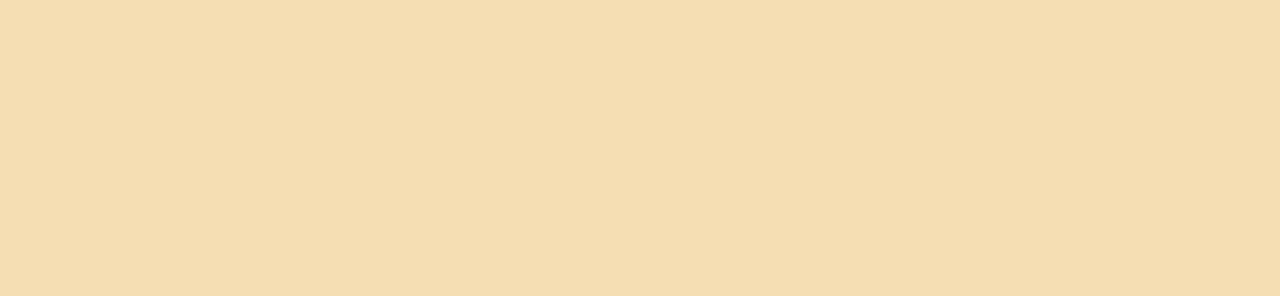
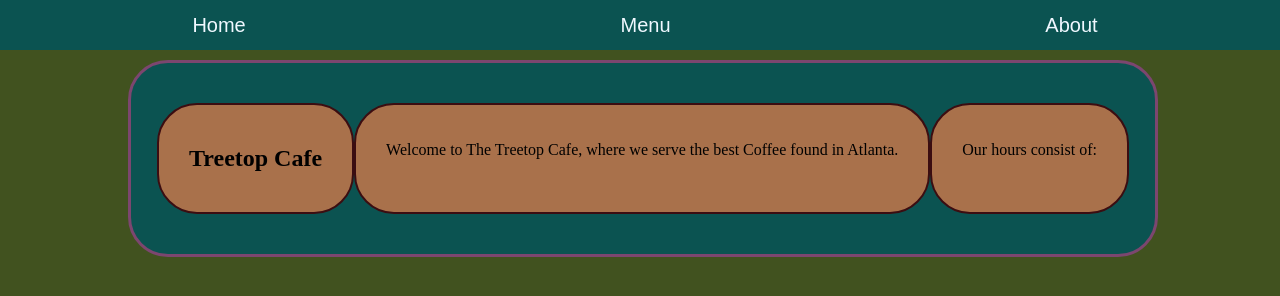
Before and after one commit to jwatkins74/RestraurantPage, a website built with webpack: page src/template.html in a window 1280 px wide. Shown: the top 296 px of the page. Built offline with nearby package versions, Linux system fonts and the light colour scheme.

Commit message:
Added tabs

```diff
--- a/src/index.js
+++ b/src/index.js
@@ -1 +1,56 @@
 import "./styles.css";
+
+const nav = document.getElementsByTagName("nav")[0];
+nav.classList.add("nav");
+let butt1 = document.getElementById("Home");
+let butt2 = document.getElementById("About");
+let butt3 = document.getElementById("Menu");
+butt1.addEventListener("click",() => {
+    displayHome();
+})
+butt2.addEventListener("click",() => {
+    displayAbout();
+})
+butt3.addEventListener("click",() => {
+    displayMenu();
+})
+const content = document.getElementById("content")
+function displayHome(){
+    content.innerHTML ="";
+
+    let header = document.createElement("h2");
+    let headerDiv = document.createElement("div");
+    headerDiv.classList.add("box")
+    header.textContent = "Treetop Cafe";
+    headerDiv.appendChild(header);
+    content.appendChild(headerDiv);
+
+    let welcome = document.createElement("p");
+    let welcomeDiv = document.createElement("div");
+    welcomeDiv.classList.add("box")
+    welcome.textContent = "Welcome to The Treetop Cafe, where we serve the best Coffee found in Atlanta.";
+    welcomeDiv.appendChild(welcome);
+    content.appendChild(welcomeDiv);
+
+    let hours = document.createElement("p");
+    let hoursDiv = document.createElement("div");
+    hoursDiv.classList.add("box")
+    hours.textContent = "Our hours consist of: ";
+    hoursDiv.appendChild(hours);
+    content.appendChild(hoursDiv);
+
+}
+function displayMenu(){
+    content.innerHTML ="";
+    let a = document.createElement("p")
+    a.textContent = "Menu";
+    content.appendChild(a);
+}
+function displayAbout(){
+    content.innerHTML ="";
+    let a = document.createElement("p")
+    a.textContent = "About";
+    content.appendChild(a);
+
+}
+displayHome();
--- a/src/styles.css
+++ b/src/styles.css
@@ -1,3 +1,52 @@
 body{
-    background-color: wheat;
+    background-color: #41521F;
+    height: 200vh;
+    margin: 0;
+    overflow-x: initial;
 }
+
+.nav {
+    background-color: #0B5351;
+    top: 0;
+    display: flex;
+    justify-content: space-around;
+    height: 40px;
+    position: fixed;
+    width: 100vw;
+    padding: 5px;
+}
+.nav > * {
+    border: none;
+    background-color: transparent;
+    color: aliceblue;
+    font-size: 20px;
+}
+#content {
+    margin-top: 60px;
+    margin-left: 10vw;
+    margin-right: 10vw;
+    background-color: #0B5351;
+    display: flex;
+    flex-wrap: wrap;
+    width: 80vw;
+    justify-content: center;
+    border: solid #7c466f 3px;
+    border-radius: 40px;
+
+}
+
+.box {
+    padding-top: 20px;
+    padding-bottom: 20px;
+    padding-left: 30px;
+    padding-right: 30px;
+    text-align: center;
+    width: fit-content;
+    background-color: #A9714B;
+    border: solid #3B0D11 2px;
+    border-radius: 40px;
+    flex-shrink: 0;
+    flex-grow: 0;
+    margin-top: 5vh;
+    margin-bottom: 5vh;
+}
--- a/src/template.html
+++ b/src/template.html
@@ -6,6 +6,14 @@
     <title>Document</title>
 </head>
 <body>
+    <header>
+        <nav>
+            <button id="Home">Home</button>
+            <button id="Menu">Menu</button>
+            <button id="About">About</button>
+        </nav>
+    </header>
+    <div id="content"></div>
 
 </body>
 </html>
```
